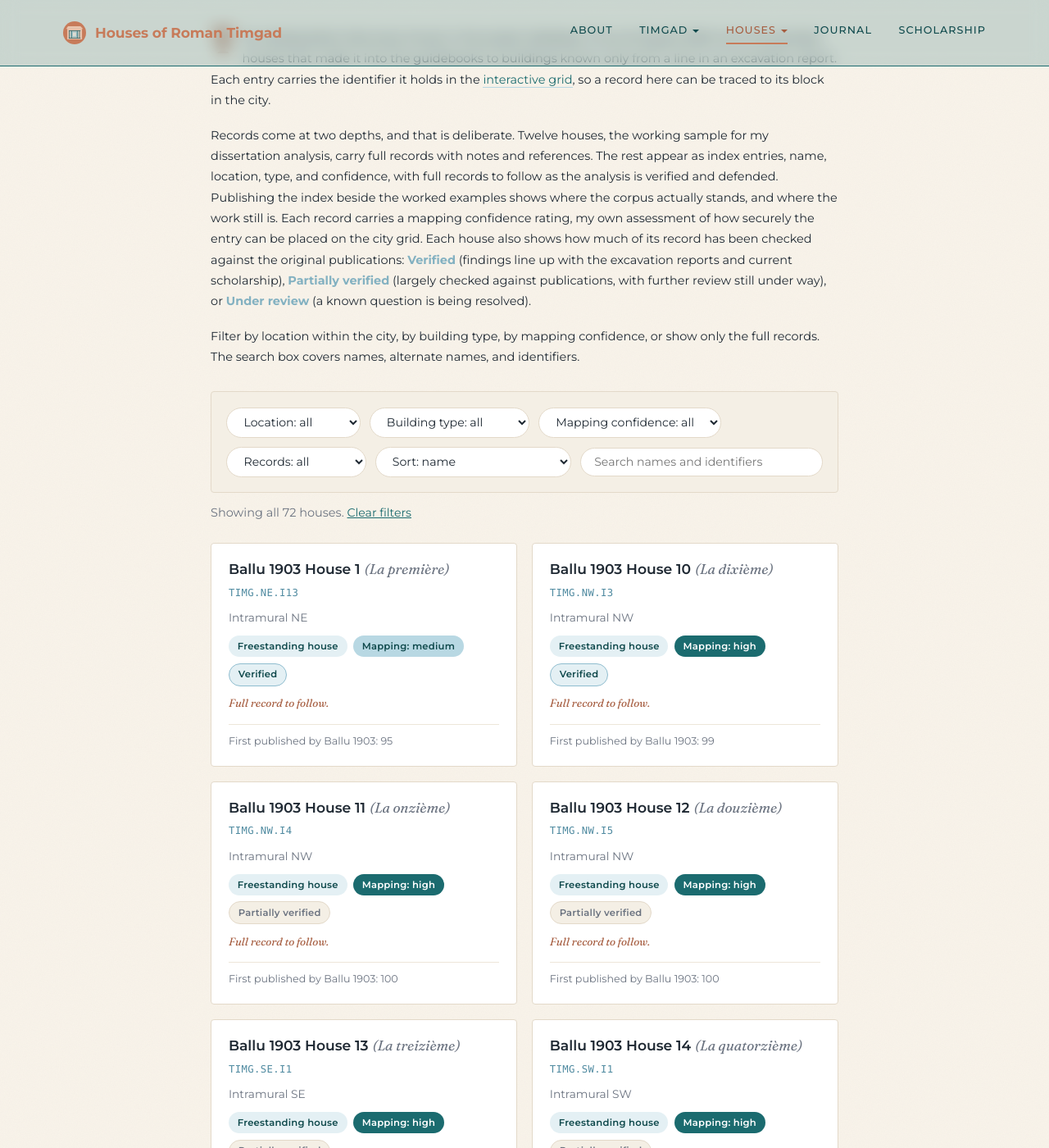
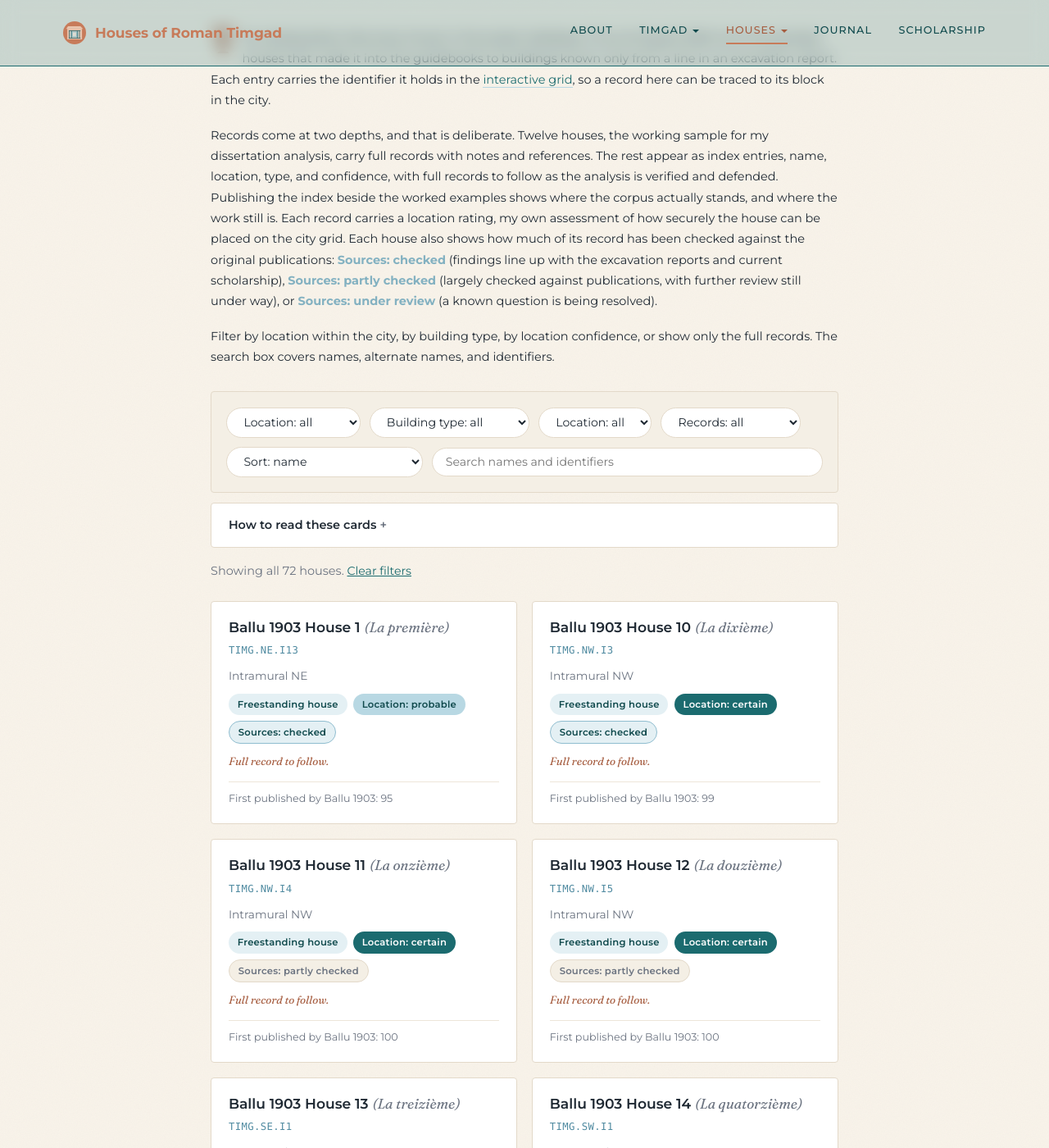
Before and after one commit to kimedher/timgadhouses, a Jekyll site: the page built from houses/catalog.md, in a window 1280 px wide and 1400 px high, scrolled down 449 px. Shown: the whole window at 82% size. Built offline with Jekyll 4.4.1, drawn with Linux system fonts in a browser that asks for light colours; some of the changed text lies outside the part shown.

Commit message:
Catalog: plain-language badges and card legend

```diff
--- a/_includes/house-catalog.html
+++ b/_includes/house-catalog.html
@@ -62,6 +62,17 @@
 .hc-expand[open] .hc-less { display: inline; }
 .hc-expand[open] .hc-expand-preview { display: none; }
 .hc-expand > p { margin: 0.15rem 0 0; }
+.hc-legend {
+  background: #fff; border: 1px solid var(--hairline);
+  border-radius: var(--radius); padding: 0.75rem 1.15rem;
+  margin: 0 0 0.9rem; font-size: 0.8rem;
+}
+.hc-legend summary { cursor: pointer; list-style: none; font-weight: 600; }
+.hc-legend summary::-webkit-details-marker { display: none; }
+.hc-legend summary::after { content: " +"; color: var(--text-muted); }
+.hc-legend[open] summary::after { content: " \2212"; }
+.hc-legend ul { margin: 0.6rem 0 0; padding-left: 1.1rem; }
+.hc-legend li { margin: 0.35rem 0; line-height: 1.55; }
 .hc-empty {
   grid-column: 1 / -1; text-align: center; padding: 3rem 1rem;
   font-family: var(--serif); font-style: italic; color: var(--text-muted); display: none;
@@ -81,11 +92,11 @@
     <option value="">Building type: all</option>
     {% for t in hc_types %}<option value="{{ t }}">{{ t }}</option>{% endfor %}
   </select>
-  <select id="hc-conf" aria-label="Filter by mapping confidence">
-    <option value="">Mapping confidence: all</option>
-    <option value="high">High</option>
-    <option value="medium">Medium</option>
-    <option value="low">Low</option>
+  <select id="hc-conf" aria-label="Filter by location confidence">
+    <option value="">Location: all</option>
+    <option value="high">Certain</option>
+    <option value="medium">Probable</option>
+    <option value="low">Uncertain</option>
   </select>
   <select id="hc-full" aria-label="Filter by record depth">
     <option value="">Records: all</option>
@@ -98,6 +109,16 @@
   </select>
   <input type="search" id="hc-search" placeholder="Search names and identifiers" aria-label="Search houses">
 </div>
+<details class="hc-legend">
+  <summary>How to read these cards</summary>
+  <ul>
+    <li><strong>Grid ID</strong> (e.g. TIMG.NE.I13): my identifier for each house — TIMG, then the city quadrant (NE/NW/SE/SW inside the walls; E- prefixed quadrants outside them; UNK for houses not yet locatable), then the insula (city block) number.</li>
+    <li><strong>Building type chip</strong>: the structure's classification from the published record (freestanding house, residential block, warehouse or mixed use, and so on).</li>
+    <li><strong>Location badge</strong>: how securely the house can be placed on the city grid — certain, probable, or uncertain.</li>
+    <li><strong>Sources badge</strong>: how much of the record has been checked against the original publications — checked, partly checked, or under review.</li>
+    <li><strong>Full record</strong>: one of the houses with complete notes and references; <strong>Full record to follow</strong>: an index entry whose full write-up is still to come.</li>
+  </ul>
+</details>
 <p class="hc-count"><span id="hc-count" aria-live="polite">Showing all {{ site.data.houses.count }} houses.</span> <button id="hc-clear" type="button">Clear filters</button></p>
 
 <div class="hc-grid" id="hc-grid">
@@ -117,8 +138,8 @@
     <p class="hc-meta">{{ house.zone | escape }}{% if house.area_m2 %} &middot; &asymp;{{ house.area_m2 }} m&sup2;{% endif %}</p>
     <div class="hc-badges">
       <span class="hc-badge hc-badge--type">{{ house.type_class | escape }}</span>
-      <span class="hc-badge hc-badge--{{ house.mapping_confidence | escape }}">Mapping: {{ house.mapping_confidence | escape }}</span>
-      <span class="hc-badge hc-badge--{{ house.verification_status | escape }}">{% if house.verification_status == "verified" %}Verified{% elsif house.verification_status == "partial" %}Partially verified{% else %}Under review{% endif %}</span>
+      <span class="hc-badge hc-badge--{{ house.mapping_confidence | escape }}">Location: {% if house.mapping_confidence == "high" %}certain{% elsif house.mapping_confidence == "medium" %}probable{% else %}uncertain{% endif %}</span>
+      <span class="hc-badge hc-badge--{{ house.verification_status | escape }}">{% if house.verification_status == "verified" %}Sources: checked{% elsif house.verification_status == "partial" %}Sources: partly checked{% else %}Sources: under review{% endif %}</span>
       {% if house.sample %}<span class="hc-badge hc-badge--full">Full record</span>{% endif %}
     </div>
     {% if house.notes != "" %}{% if house.notes.size > 180 %}<details class="hc-expand"><summary><span class="hc-note hc-expand-preview">{{ house.notes | truncate: 180 | escape }}</span> <span class="hc-expand-label"><span class="hc-more-word">show more</span><span class="hc-less">show less</span></span></summary><p class="hc-note">{{ house.notes | escape }}</p></details>{% else %}<p class="hc-note">{{ house.notes | escape }}</p>{% endif %}{% endif %}
--- a/houses/catalog.md
+++ b/houses/catalog.md
@@ -13,8 +13,8 @@ last_updated: 2026-08-02
 
 The catalog below lists every house in the project database, {{ site.data.houses.count }} as of August 2026, from the peristyle houses that made it into the guidebooks to buildings known only from a line in an excavation report. Each entry carries the identifier it holds in the [interactive grid](/grid/), so a record here can be traced to its block in the city.
 
-Records come at two depths, and that is deliberate. Twelve houses, the working sample for my dissertation analysis, carry full records with notes and references. The rest appear as index entries, name, location, type, and confidence, with full records to follow as the analysis is verified and defended. Publishing the index beside the worked examples shows where the corpus actually stands, and where the work still is. Each record carries a mapping confidence rating, my own assessment of how securely the entry can be placed on the city grid. Each house also shows how much of its record has been checked against the original publications: **<span class="vstatus-term">Verified</span>** (findings line up with the excavation reports and current scholarship), **<span class="vstatus-term">Partially verified</span>** (largely checked against publications, with further review still under way), or **<span class="vstatus-term">Under review</span>** (a known question is being resolved).
+Records come at two depths, and that is deliberate. Twelve houses, the working sample for my dissertation analysis, carry full records with notes and references. The rest appear as index entries, name, location, type, and confidence, with full records to follow as the analysis is verified and defended. Publishing the index beside the worked examples shows where the corpus actually stands, and where the work still is. Each record carries a location rating, my own assessment of how securely the house can be placed on the city grid. Each house also shows how much of its record has been checked against the original publications: **<span class="vstatus-term">Sources: checked</span>** (findings line up with the excavation reports and current scholarship), **<span class="vstatus-term">Sources: partly checked</span>** (largely checked against publications, with further review still under way), or **<span class="vstatus-term">Sources: under review</span>** (a known question is being resolved).
 
-Filter by location within the city, by building type, by mapping confidence, or show only the full records. The search box covers names, alternate names, and identifiers.
+Filter by location within the city, by building type, by location confidence, or show only the full records. The search box covers names, alternate names, and identifiers.
 
 {% include house-catalog.html %}
```
Also changed, not shown: grid/viewer.html (+3 -2 lines).
